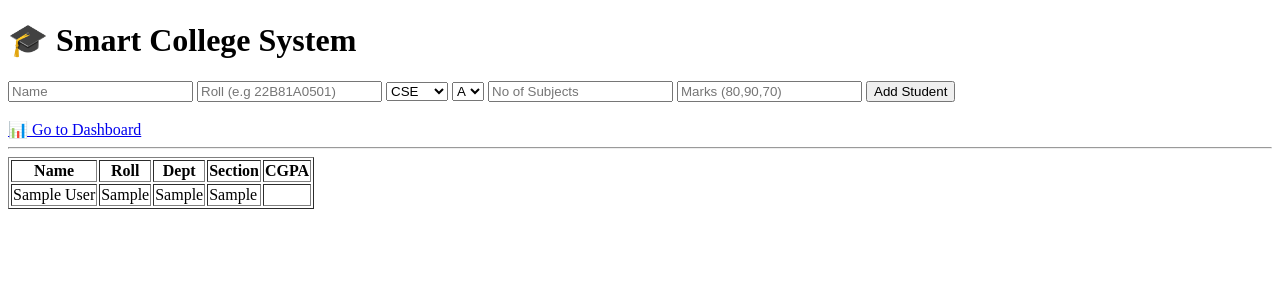
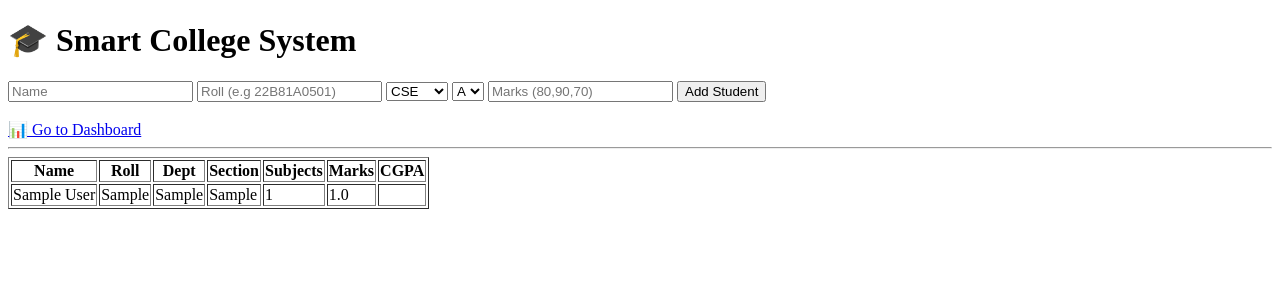
Before and after one commit to bollinenipunithnaidu2005-afk/smart-college-assistant, a Flask app: page / in a window 1280 px wide. Shown: the top 300 px of the page. Run offline with Flask 3, Linux system fonts and the light colour scheme; tables that the repository leaves empty hold one stand-in row (values such as "Sample post").

Commit message:
Update student form and table structure
Removed the subjects input field and added subjects and marks columns in the table.

```diff
--- a/templates/index.html
+++ b/templates/index.html
@@ -25,7 +25,6 @@
         <option>C</option>
     </select>
 
-    <input name="subjects" placeholder="No of Subjects" required>
     <input name="marks" placeholder="Marks (80,90,70)" required>
 
     <button>Add Student</button>
@@ -42,6 +41,8 @@
     <th>Roll</th>
     <th>Dept</th>
     <th>Section</th>
+    <th>Subjects</th>
+    <th>Marks</th>
     <th>CGPA</th>
 </tr>
 
@@ -51,6 +52,8 @@
     <td>{{ s[2] }}</td>
     <td>{{ s[3] }}</td>
     <td>{{ s[4] }}</td>
+    <td>{{ s[5] }}</td>
+    <td>{{ s[6] }}</td>
     <td>{{ s[7] }}</td>
 </tr>
 {% endfor %}
```
